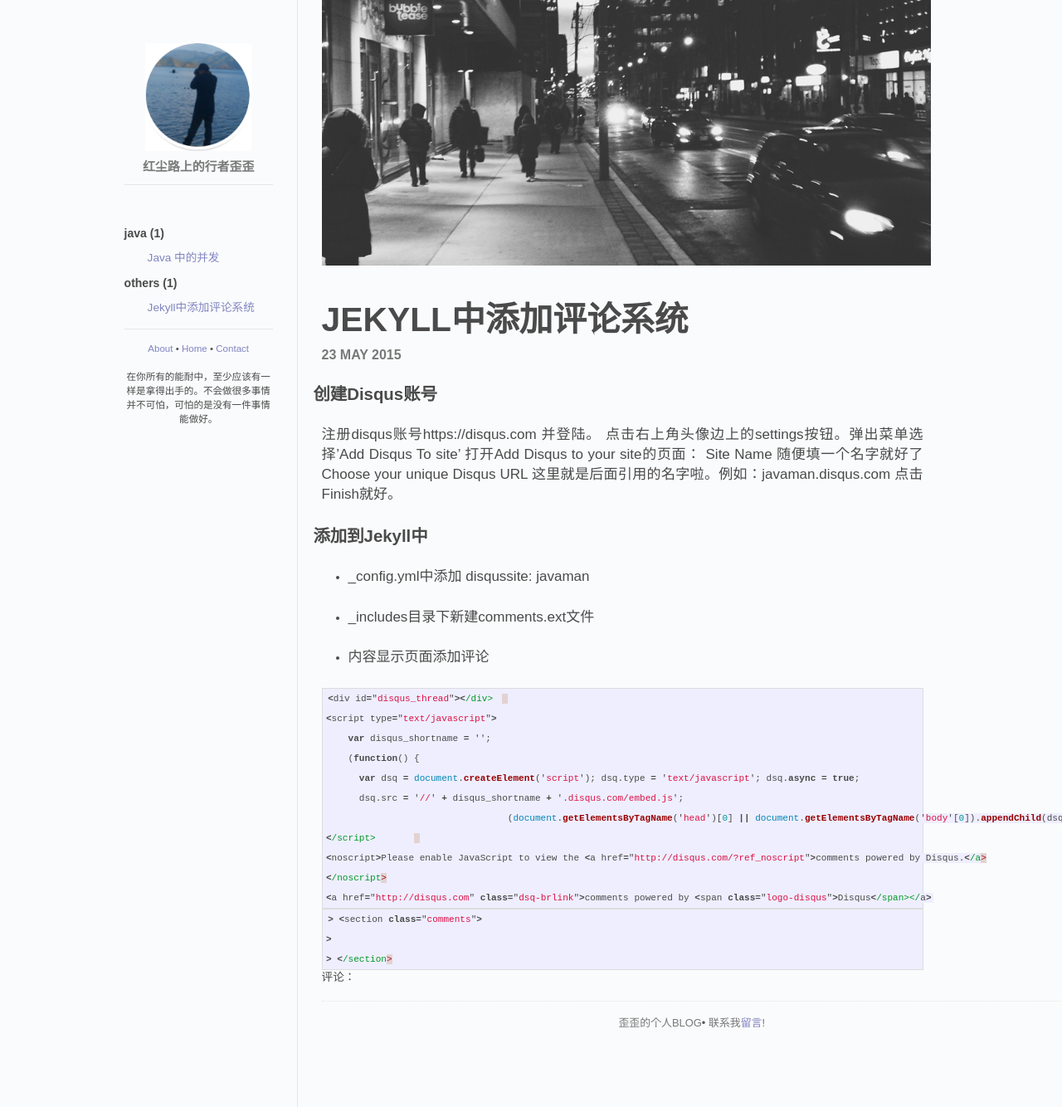
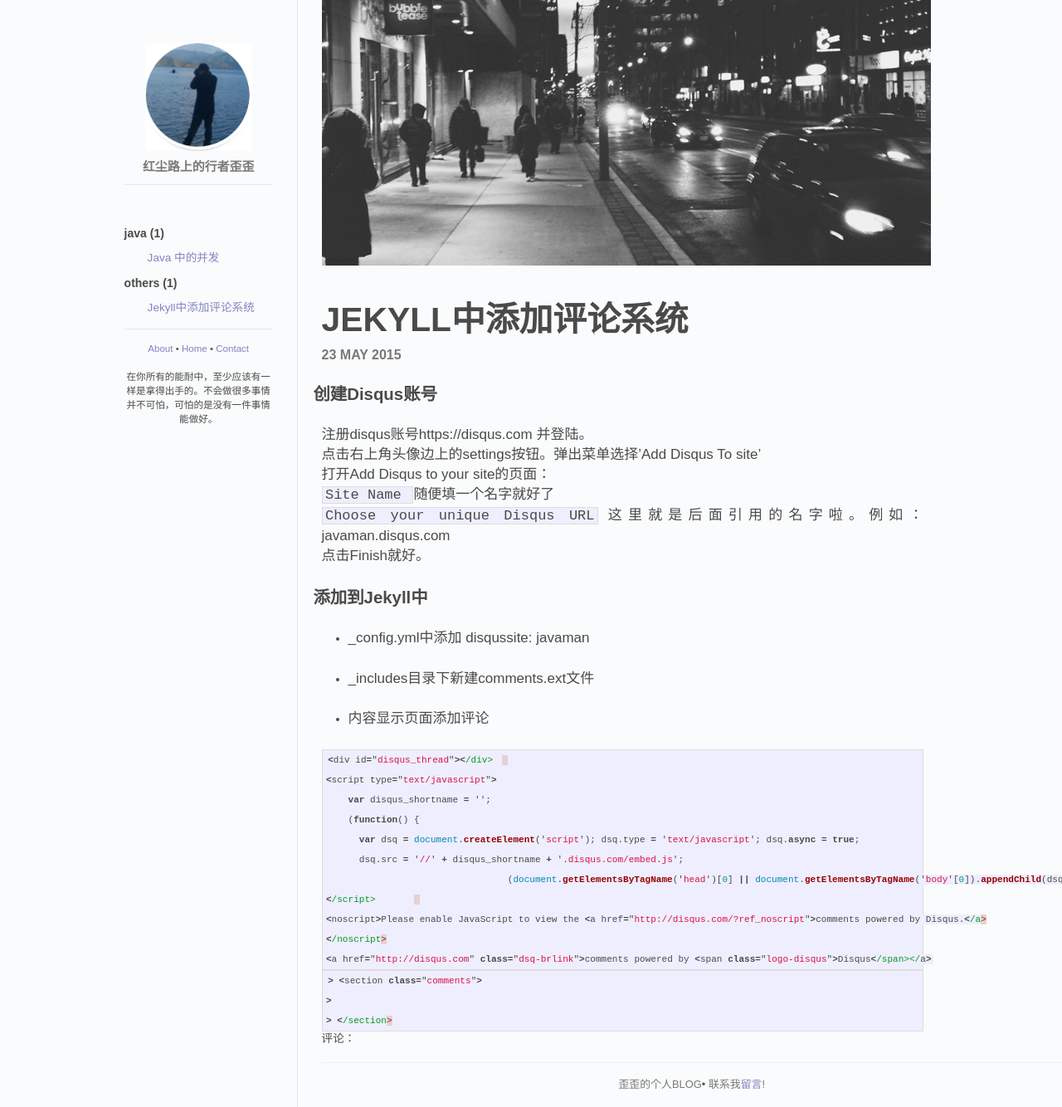
Before and after one commit to javamanyy/javamanyy, a Jekyll site: the page built from _posts/2015-05-23-jekyll-disqus.md, in a window 1280 px wide. Shown: the whole page at 83% size. Built offline with Jekyll 4.4.1, drawn with Linux system fonts in a browser that asks for light colours; nearby versions of some CDN libraries; library files that are not in the unit come from our copies; Markdown is read by kramdown in place of the engine named in the settings.

```diff
--- a/_posts/2015-05-23-jekyll-disqus.md
+++ b/_posts/2015-05-23-jekyll-disqus.md
@@ -10,14 +10,14 @@ categories: others
 ----------
 
 
-注册disqus账号https://disqus.com 并登陆。
-点击右上角头像边上的settings按钮。弹出菜单选择'Add Disqus To site'
-打开Add Disqus to your site的页面：
-Site Name
-随便填一个名字就好了
-Choose your unique Disqus URL
-这里就是后面引用的名字啦。例如：javaman.disqus.com
-点击Finish就好。
+注册disqus账号https://disqus.com 并登陆。<br/>
+点击右上角头像边上的settings按钮。弹出菜单选择'Add Disqus To site'<br/>
+打开Add Disqus to your site的页面： <br/>
+`Site Name `
+随便填一个名字就好了<br/>
+`Choose your unique Disqus URL`
+这里就是后面引用的名字啦。例如：javaman.disqus.com<br/>
+点击Finish就好。<br/>
 
 
 添加到Jekyll中
```
